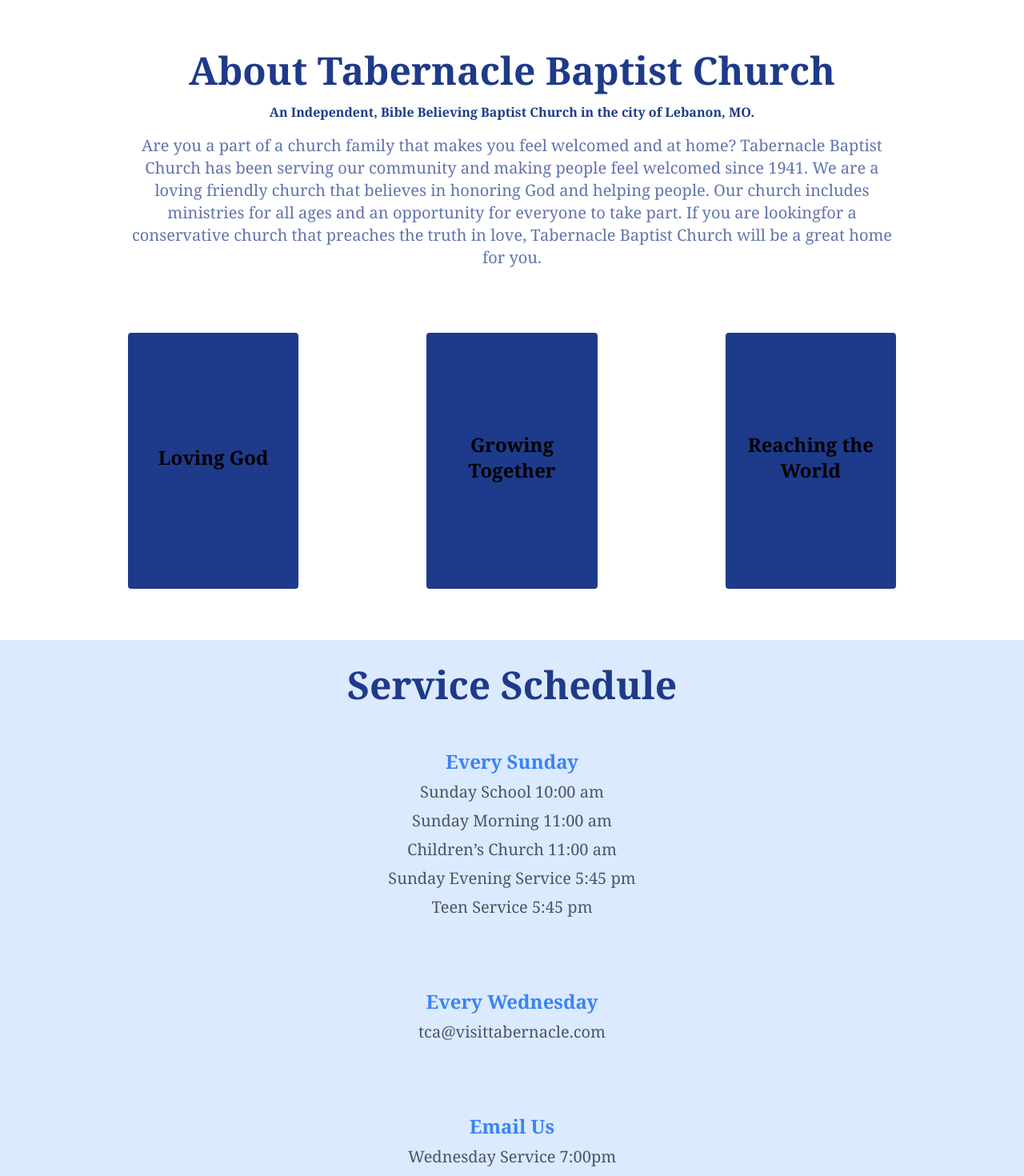
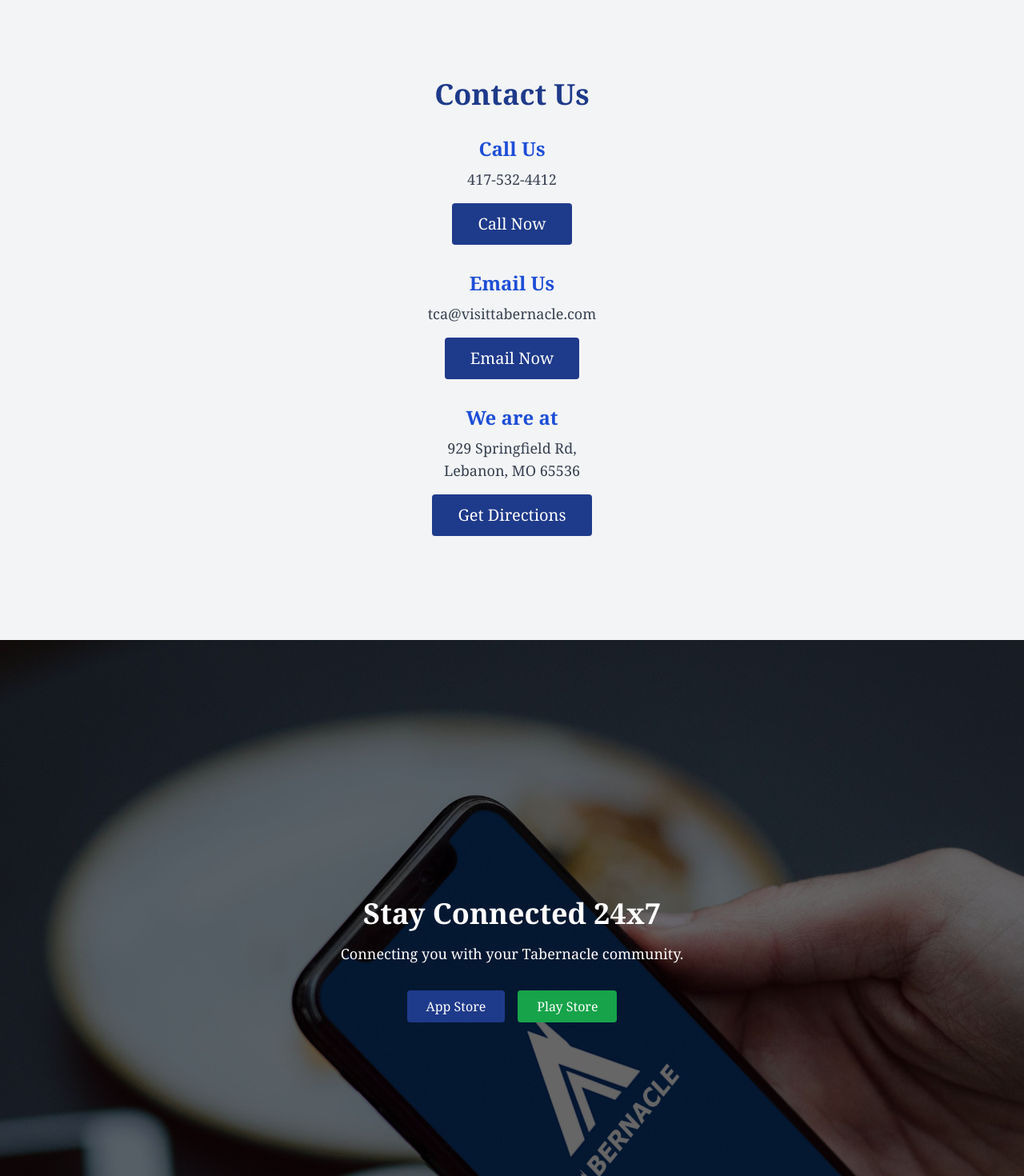
Before and after one commit to aboundsuite/norwalk, a Next.js app: page /contact in a window 1280 px wide. Shown: the part 800-2270 px from the top of the page at 80% size. Built offline with nearby package versions, Linux system fonts and the light colour scheme.

Commit message:
Migrating to new repository

```diff
--- a/src/app/components/Contact.tsx
+++ b/src/app/components/Contact.tsx
@@ -1,21 +1,44 @@
-const Contact = () => (
-    <section id="contact" className="bg-blue-100 flex items-center justify-center min-h-screen">
-     <div className="text-center w-9/12">
-     <h2 className="text-3xl font-bold mb-4">Contact Us</h2>
-      <address className="mb-4">
-        <p>929 Springfield Rd, Lebanon, MO 65536</p>
-        <p>(417) 532-4412</p>
-        <p>info@visittabernacle.com</p>
-      </address>
-      <form className="grid grid-cols-1 md:grid-cols-2 gap-4">
-        <input type="text" name="name" placeholder="Name" required className="p-2 border rounded" />
-        <input type="email" name="email" placeholder="Email" required className="p-2 border rounded" />
-        <button type="submit" className="bg-blue-900 text-white px-4 py-2 rounded col-span-1 md:col-span-2">Submit</button>
-      </form>
+import React from 'react';
 
+const Contact = () => {
+  return (
+    <section className="flex items-center justify-center h-screen bg-gray-100">
+      <div className="container mx-auto max-w-md text-center p-8">
+        <h1 className="text-4xl font-bold mb-8 text-blue-900">Contact Us</h1>
 
-     </div>
+        <div className="mb-8">
+          <h2 className="text-2xl font-bold mb-2 text-blue-700">Call Us</h2>
+          <p className="text-lg text-gray-700 mb-4">417-532-4412</p>
+          <a href="tel:417-532-4412">
+            <button className="bg-blue-900 hover:bg-blue-700 text-white px-8 py-3 rounded text-xl">
+              Call Now
+            </button>
+          </a>
+        </div>
+
+        <div className="mb-8">
+          <h2 className="text-2xl font-bold mb-2 text-blue-700">Email Us</h2>
+          <p className="text-lg text-gray-700 mb-4">tca@visittabernacle.com</p>
+          <a href="mailto:tca@visittabernacle.com?subject=Contact from Website">
+            <button className="bg-blue-900 hover:bg-blue-700 text-white px-8 py-3 rounded text-xl">
+              Email Now
+            </button>
+          </a>
+        </div>
+
+        <div className="mb-8">
+          <h2 className="text-2xl font-bold mb-2 text-blue-700">We are at</h2>
+          <p className="text-lg text-gray-700 mb-4">929 Springfield Rd,<br/>Lebanon, MO 65536</p>
+          <a href="https://www.google.com/maps/place/Tabernacle+Baptist+Church/@37.6733476,-92.6702843,17z/data=!3m1!4b1!4m5!3m4!1s0x87c539e0a551f449:0x8d0b04d598ca99c8!8m2!3d37.6731641!4d-92.6681006?q=tabernacle+baptist+church+lebanon+mo&rlz=1C5CHFA_enIN983IN983&um=1&ie=UTF-8&sa=X&ved=2ahUKEwjTmNS4xJP5AhUAumMGHTmpBdgQ_AUoAXoECAIQAw&shorturl=1" target="_blank" rel="noopener noreferrer">
+            <button className="bg-blue-900 hover:bg-blue-700 text-white px-8 py-3 rounded text-xl">
+              Get Directions
+            </button>
+          </a>
+        </div>
+
+      </div>
     </section>
   );
+};
 
-  export default Contact;
+export default Contact;
--- a/src/app/components/Footer.tsx
+++ b/src/app/components/Footer.tsx
@@ -15,13 +15,13 @@
         <div>
         <h3 className="text-xl font-bold mb-2 text-blue-300">Menu</h3>
           <ul>
-            <li className="mb-1"><a href="#" className="hover:underline">Home</a></li>
-            <li className="mb-1"><a href="#" className="hover:underline">About</a></li>
-            <li className="mb-1"><a href="#" className="hover:underline">Ministries</a></li>
+            <li className="mb-1"><a href="/" className="hover:underline">Home</a></li>
+            <li className="mb-1"><a href="/about" className="hover:underline">About</a></li>
+            <li className="mb-1"><a href="/ministries" className="hover:underline">Ministries</a></li>
             <li className="mb-1"><a href="#" className="hover:underline">I’m New Here</a></li>
             <li className="mb-1"><a href="#" className="hover:underline">Events</a></li>
             <li className="mb-1"><a href="#" className="hover:underline">Sermons</a></li>
-            <li className="mb-1"><a href="#" className="hover:underline">Contact</a></li>
+            <li className="mb-1"><a href="/contact" className="hover:underline">Contact</a></li>
           </ul>
         </div>
         <div className="flex flex-col justify-between">
--- a/src/app/components/Pastor.tsx
+++ b/src/app/components/Pastor.tsx
@@ -2,7 +2,7 @@
 
 const Pastor = () => {
   return (
-    <section className="flex flex-col md:flex-row m-h-screen">
+    <section className="flex flex-col md:flex-row h-screen">
       <div className="flex-1 flex items-center justify-center bg-white">
         <img
           src="/don_ball.jpg"
@@ -11,7 +11,7 @@
         />
       </div>
       <div className="flex-1 flex items-center justify-center p-8 bg-white">
-        <div className="max-w-md mx-auto text-center md:text-left">
+        <div className="max-w-[940px] mx-auto text-center md:text-left">
           <h1 className="text-4xl font-bold mb-4 text-blue-900">Don Ball Jr</h1>
           <h3 className="text-2xl font-bold mb-4 text-blue-500">Senior Pastor</h3>
           <p className="text-lg text-gray-500 mb-6">
--- a/src/app/components/ServiceSchedule.tsx
+++ b/src/app/components/ServiceSchedule.tsx
@@ -13,12 +13,29 @@
           <p className="text-xl font-normal mb-2 text-gray-600">Teen Service                                    5:45 pm</p>
         </div>
         <div>
-          <h3 className="text-2xl font-bold mb-2 text-blue-500">Every Wednesday</h3>
-          <p className="text-xl font-normal mb-2 text-gray-600">‍‍tca@visittabernacle.com</p>
+          <h3 className="text-2xl font-bold mb-2 text-blue-500">Mid Week</h3>
+          <p className="text-xl font-normal mb-2 text-gray-600">‍Wednesday Service                             7:00pm
+          </p>
         </div>
         <div>
-          <h3 className="text-2xl font-bold mb-2 text-blue-500">Email Us</h3>
-          <p className="text-xl font-normal mb-2 text-gray-600">‍Wednesday Service                             7:00pm</p>
+          <h3 className="text-2xl font-bold mb-2 text-blue-500">Email</h3>
+          <p className="text-lg text-gray-700 mb-4">tca@visittabernacle.com</p>
+          <a href="mailto:tca@visittabernacle.com?subject=Contact from Website">
+            <button className="bg-blue-900 hover:bg-blue-700 text-white px-8 py-3 rounded text-xl">
+              Email Now
+            </button>
+          </a>
+        </div>
+
+        <div>
+          <h3 className="text-2xl font-bold mb-2 text-blue-500">Call</h3>
+
+          <p className="text-lg text-gray-700 mb-4">417-532-4412</p>
+          <a href="tel:417-532-4412">
+            <button className="bg-blue-900 hover:bg-blue-700 text-white px-8 py-3 rounded text-xl">
+              Call Now
+            </button>
+          </a>
         </div>
         <div>
           <h3 className="text-2xl font-bold mb-2 text-blue-500">‍We are at</h3>
--- a/src/app/contact/page.tsx
+++ b/src/app/contact/page.tsx
@@ -1,17 +1,16 @@
 import React from 'react';
 import JoinUs from '../components/JoinUs';
-import About from '../components/About';
-import ServiceSchedule from '../components/ServiceSchedule';
-import Staff from '../components/Staff';
+import Churchapp from '../components/Churchapp';
 import Contact from '../components/Contact';
 
 const AboutPage = () => (
   <div>
     <JoinUs />
-    <About />
-    <ServiceSchedule />
-    <Staff />
-    <Contact />
+
+   <Contact />
+   <Churchapp />
+
+
   </div>
 );
 
```
